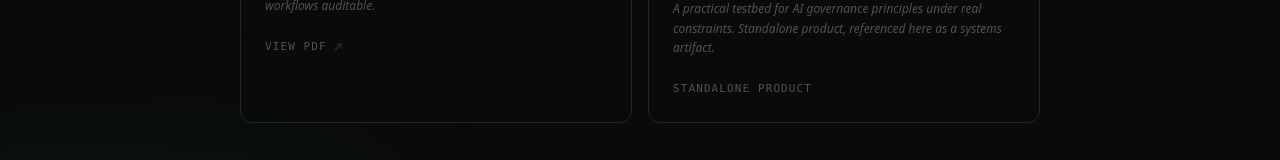
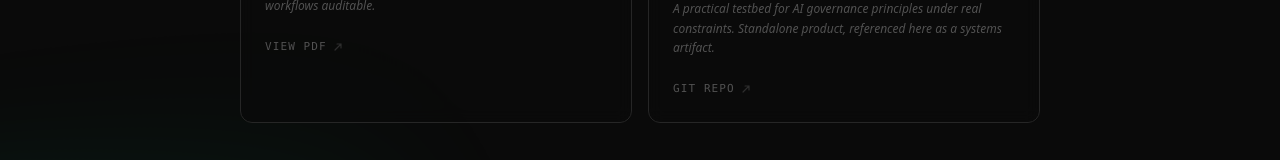
Before and after one commit to lpasqualin/leopaz-site, a Next.js app: page /work in a window 1280 px wide. Shown: the part 462-622 px from the top of the page. Built offline with nearby package versions, Linux system fonts and the light colour scheme.

Commit message:
Siftwise button

```diff
--- a/components/WorkCard.tsx
+++ b/components/WorkCard.tsx
@@ -50,7 +50,19 @@ export function WorkCard({ item, featured = false }: WorkCardProps) {
 
       {/* Footer */}
       <div className="pt-1">
-        {isSystem ? (
+        {isSystem && item.githubUrl ? (
+          <a
+            href={item.githubUrl}
+            target="_blank"
+            rel="noopener noreferrer"
+            className="inline-flex items-center gap-1.5 font-mono text-[0.6875rem] uppercase tracking-[0.1em] text-neutral-600 transition hover:text-neutral-400"
+          >
+            Git Repo
+            <svg width="10" height="10" viewBox="0 0 10 10" fill="none" className="opacity-50">
+              <path d="M2 8L8 2M8 2H4M8 2V6" stroke="currentColor" strokeWidth="1.2" strokeLinecap="round" strokeLinejoin="round" />
+            </svg>
+          </a>
+        ) : isSystem ? (
           <span className="font-mono text-[0.6875rem] uppercase tracking-[0.1em] text-neutral-600">
             Standalone product
           </span>
--- a/data/workItems.ts
+++ b/data/workItems.ts
@@ -10,6 +10,7 @@ export type WorkItem = {
   href: string;
   kind: WorkItemKind;
   featured?: boolean;
+  githubUrl?: string;
 };
 
 export const workItems: WorkItem[] = [
@@ -54,6 +55,7 @@ export const workItems: WorkItem[] = [
     href: "#",
     kind: "system",
     featured: true,
+    githubUrl: "https://github.com/lpasqualin/siftwise",
   },
   {
     id: "governed-sop",
```
